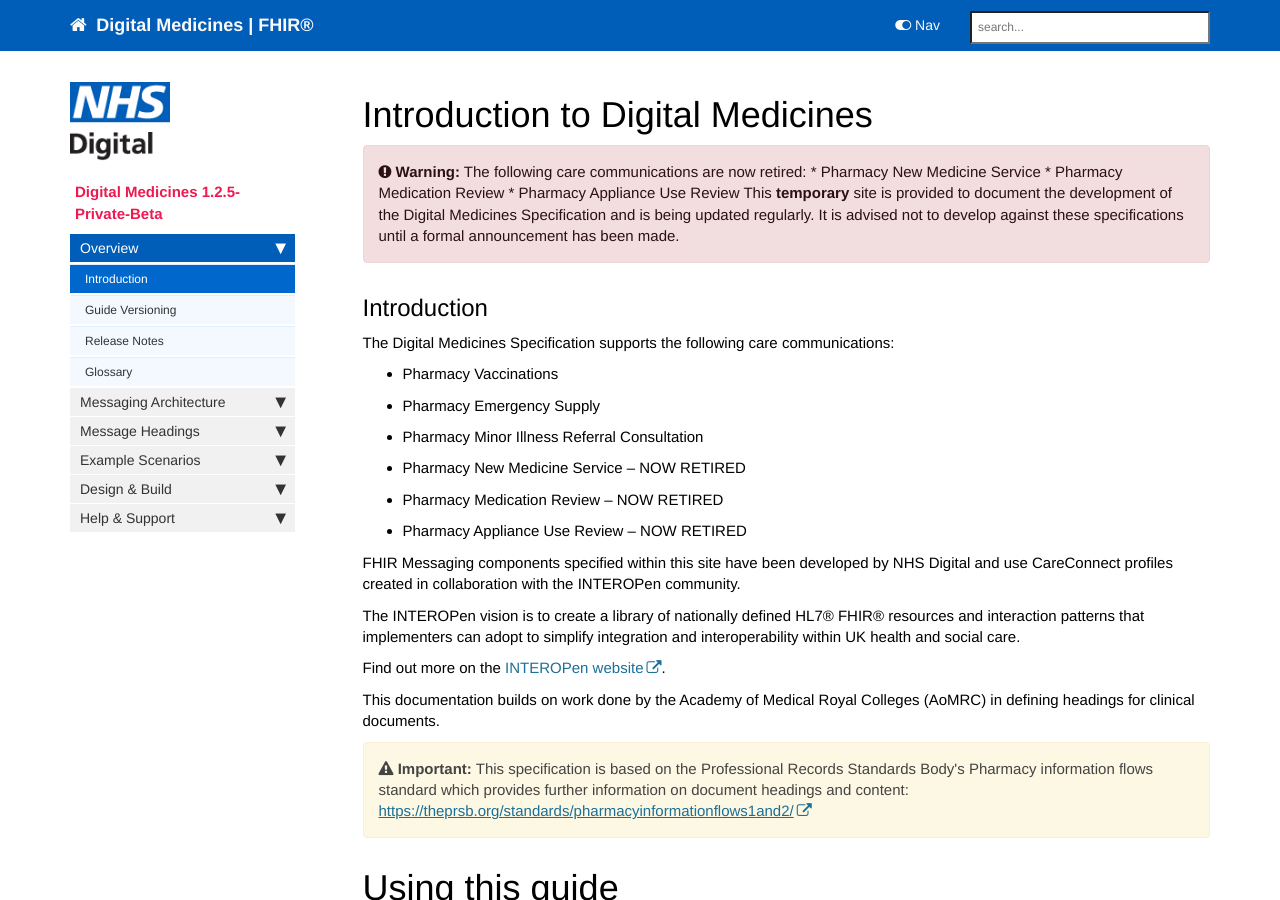
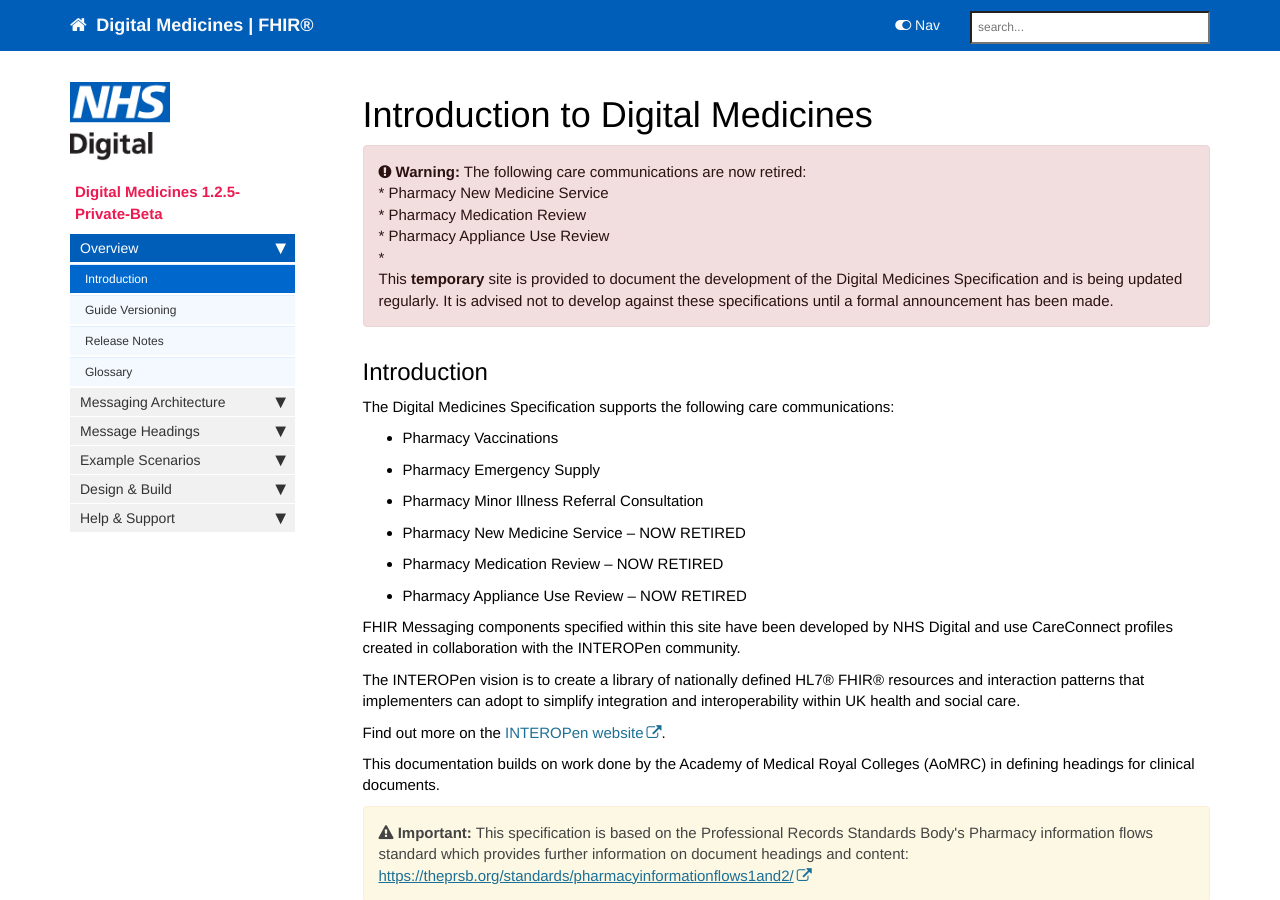
Before and after one commit to nhsconnect/ITK-FHIR-Digital-Medicines, a Jekyll site: the page built from index.md, in a window 1280 px wide and 900 px high. Built offline with Jekyll 4.4.1, drawn with Linux system fonts in a browser that asks for light colours; nearby versions of some CDN libraries; comment, search, counter and statistics services are not loaded.

Commit message:
Format warnings content

```diff
--- a/index.md
+++ b/index.md
@@ -7,11 +7,11 @@ permalink: index.html
 toc: false
 ---
 
-{% include warning.html content="The following care communications are now retired:
-* Pharmacy New Medicine Service
-* Pharmacy Medication Review
-* Pharmacy Appliance Use Review
-
+{% include warning.html content="The following care communications are now retired:<br/>
+* Pharmacy New Medicine Service<br/>
+* Pharmacy Medication Review<br/>
+* Pharmacy Appliance Use Review<br/>
+* <br/>
 This **temporary** site is provided to document the development of the Digital Medicines Specification and is being updated regularly. It is advised not to develop against these specifications until a formal announcement has been made." %}
 
 ## Introduction ##
```
